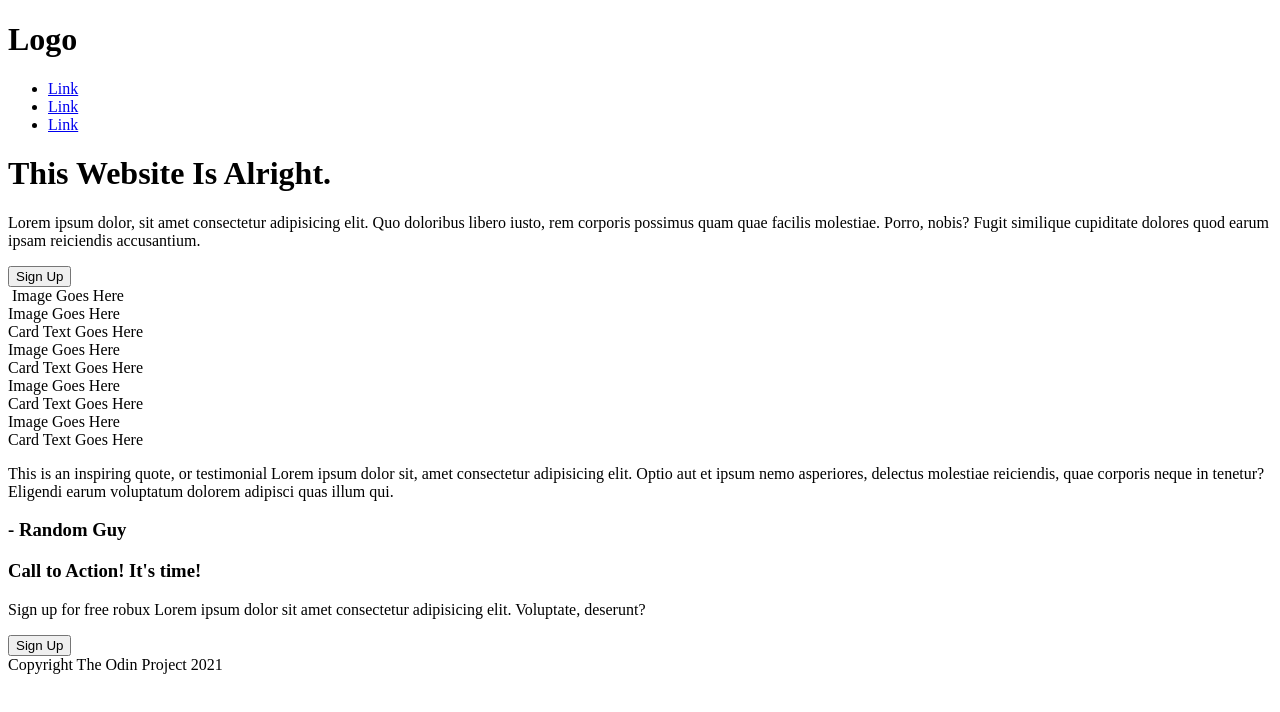
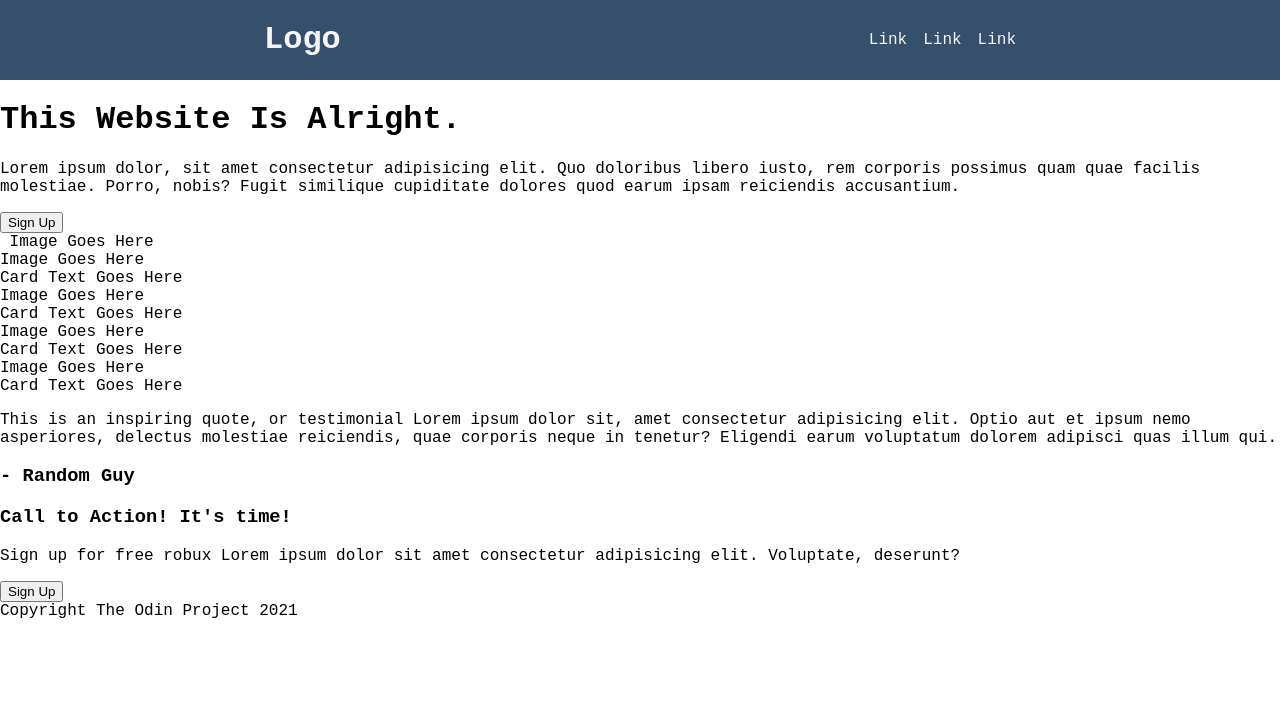
Before and after one commit to xyzeque/landing-page, a plain HTML site: page index.html in a window 1280 px wide. Drawn offline with Linux system fonts and the light colour scheme.

Commit message:
Add basic header style

```diff
--- a/index.html
+++ b/index.html
@@ -4,6 +4,7 @@
   <meta charset="UTF-8">
   <meta name="viewport" content="width=device-width, initial-scale=1.0">
   <title>Landing Page</title>
+  <link rel="stylesheet" href="style.css">
 </head>
 <body>
   <div class="header">
--- /dev/null
+++ b/style.css
@@ -0,0 +1,30 @@
+body {
+  margin: 0;
+  padding: 0;
+  font-family: 'Courier New', Courier, monospace;
+}
+
+/* HEADER */
+.header {
+  background-color: #364F6B;
+  color: #F5F5F5;
+  display: flex;
+  justify-content: space-around;
+}
+
+.nav {
+  display: flex;
+  gap: 16px;
+  align-items: center;
+}
+
+.nav {
+  margin: 0;
+  padding: 0;
+  list-style: none;
+}
+
+.nav li a {
+  color: #F5F5F5;
+  text-decoration: none;
+}
```
